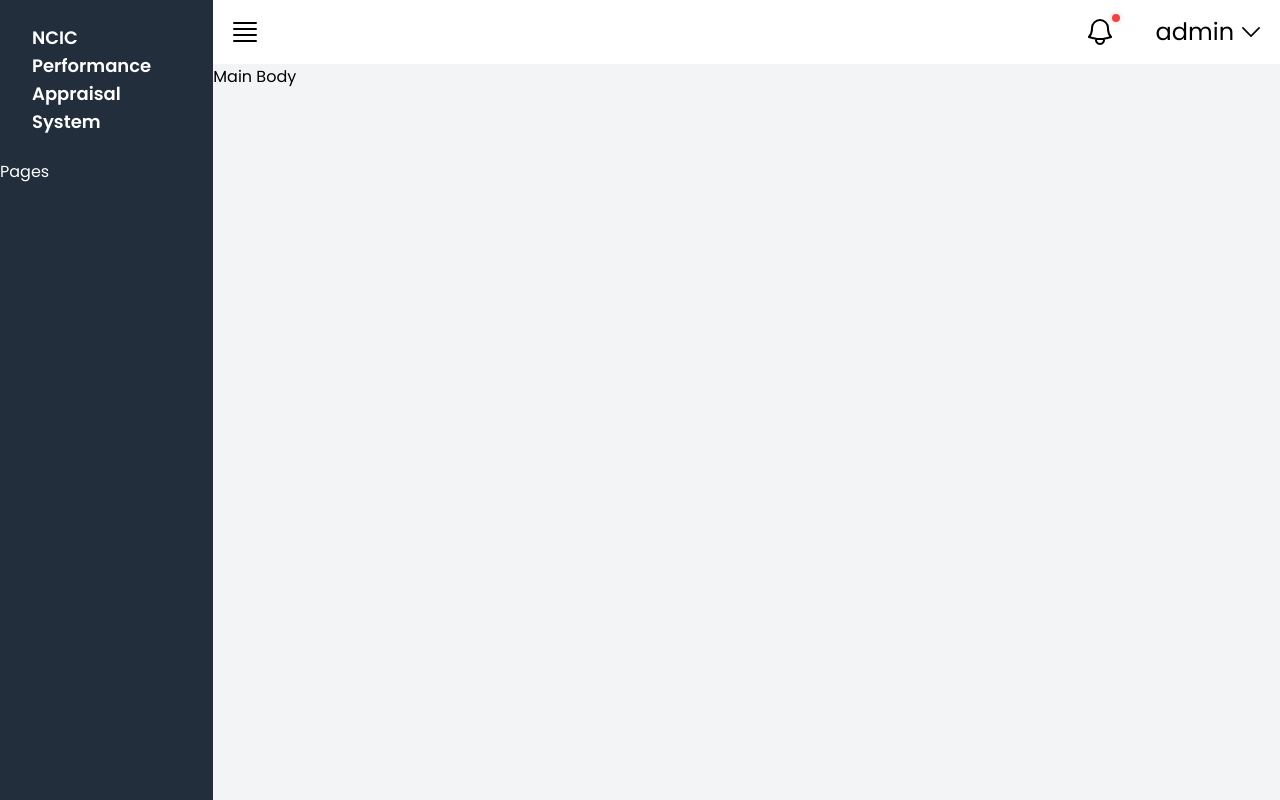
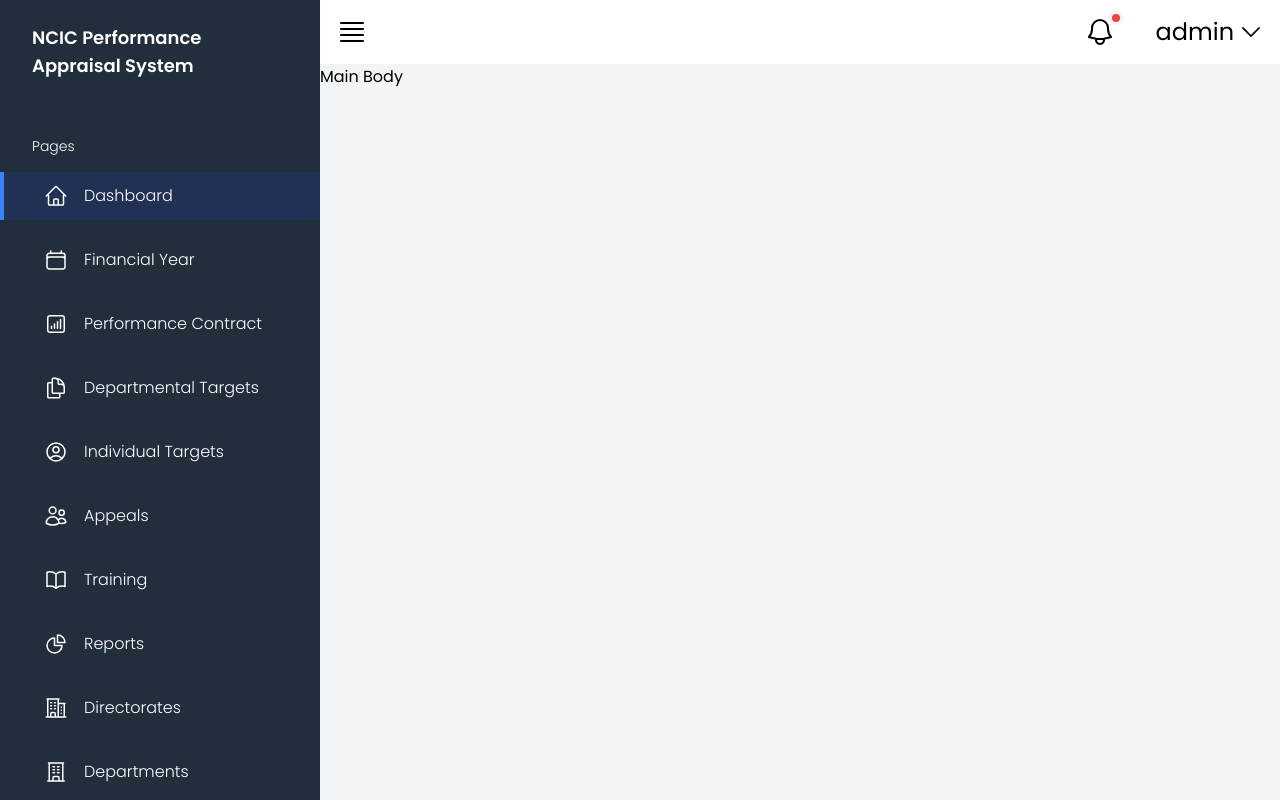
Before and after one commit to FrezeSteve/first-dashboard-design, a React (Vite) app: page / in a window 1280 px wide. Built offline with nearby package versions, Linux system fonts and the light colour scheme.

Commit message:
finished adding sidebar items

```diff
--- a/src/App.jsx
+++ b/src/App.jsx
@@ -8,7 +8,7 @@ export default function App() {
     return (
         <div className="grid grid-cols-12 w-screen h-screen overflow-hidden">
             <SideBar />
-            <div className={` ${isSeen ? "col-span-12" : "col-span-2 md:col-span-8 lg:col-span-9 xl:col-span-10 overflow-x-hidden"}`}>
+            <div className={`${isSeen ? "col-span-12" : "col-span-2 md:col-span-8 lg:col-span-9 overflow-x-hidden"}`}>
                 <Header />
                 <div className="bg-gray-100 customHeight overflow-x-hidden overflow-y-auto">
                     <div>Main Body</div>
--- a/src/components/Sidebar.jsx
+++ b/src/components/Sidebar.jsx
@@ -2,12 +2,137 @@ import IndexContextFunc from "../context";
 
 export default function SideBar() {
     const { isSeen } = IndexContextFunc();
+    const listSideBar = [
+        {
+            icon: (
+                <svg xmlns="http://www.w3.org/2000/svg" fill="none" viewBox="0 0 24 24" strokeWidth={1.5} stroke="currentColor" className="w-6 h-6">
+                    <path
+                        strokeLinecap="round"
+                        strokeLinejoin="round"
+                        d="m2.25 12 8.954-8.955c.44-.439 1.152-.439 1.591 0L21.75 12M4.5 9.75v10.125c0 .621.504 1.125 1.125 1.125H9.75v-4.875c0-.621.504-1.125 1.125-1.125h2.25c.621 0 1.125.504 1.125 1.125V21h4.125c.621 0 1.125-.504 1.125-1.125V9.75M8.25 21h8.25"
+                    />
+                </svg>
+            ),
+            name: "Dashboard",
+        },
+        {
+            icon: (
+                <svg xmlns="http://www.w3.org/2000/svg" fill="none" viewBox="0 0 24 24" strokeWidth={1.5} stroke="currentColor" className="w-6 h-6">
+                    <path
+                        strokeLinecap="round"
+                        strokeLinejoin="round"
+                        d="M6.75 3v2.25M17.25 3v2.25M3 18.75V7.5a2.25 2.25 0 0 1 2.25-2.25h13.5A2.25 2.25 0 0 1 21 7.5v11.25m-18 0A2.25 2.25 0 0 0 5.25 21h13.5A2.25 2.25 0 0 0 21 18.75m-18 0v-7.5A2.25 2.25 0 0 1 5.25 9h13.5A2.25 2.25 0 0 1 21 11.25v7.5"
+                    />
+                </svg>
+            ),
+            name: "Financial Year",
+        },
+        {
+            icon: (
+                <svg xmlns="http://www.w3.org/2000/svg" fill="none" viewBox="0 0 24 24" strokeWidth={1.5} stroke="currentColor" className="w-6 h-6">
+                    <path strokeLinecap="round" strokeLinejoin="round" d="M7.5 14.25v2.25m3-4.5v4.5m3-6.75v6.75m3-9v9M6 20.25h12A2.25 2.25 0 0 0 20.25 18V6A2.25 2.25 0 0 0 18 3.75H6A2.25 2.25 0 0 0 3.75 6v12A2.25 2.25 0 0 0 6 20.25Z" />
+                </svg>
+            ),
+            name: "Performance Contract",
+        },
+        {
+            icon: (
+                <svg xmlns="http://www.w3.org/2000/svg" fill="none" viewBox="0 0 24 24" strokeWidth={1.5} stroke="currentColor" className="w-6 h-6">
+                    <path
+                        strokeLinecap="round"
+                        strokeLinejoin="round"
+                        d="M15.75 17.25v3.375c0 .621-.504 1.125-1.125 1.125h-9.75a1.125 1.125 0 0 1-1.125-1.125V7.875c0-.621.504-1.125 1.125-1.125H6.75a9.06 9.06 0 0 1 1.5.124m7.5 10.376h3.375c.621 0 1.125-.504 1.125-1.125V11.25c0-4.46-3.243-8.161-7.5-8.876a9.06 9.06 0 0 0-1.5-.124H9.375c-.621 0-1.125.504-1.125 1.125v3.5m7.5 10.375H9.375a1.125 1.125 0 0 1-1.125-1.125v-9.25m12 6.625v-1.875a3.375 3.375 0 0 0-3.375-3.375h-1.5a1.125 1.125 0 0 1-1.125-1.125v-1.5a3.375 3.375 0 0 0-3.375-3.375H9.75"
+                    />
+                </svg>
+            ),
+            name: "Departmental Targets",
+        },
+        {
+            icon: (
+                <svg xmlns="http://www.w3.org/2000/svg" fill="none" viewBox="0 0 24 24" strokeWidth={1.5} stroke="currentColor" className="w-6 h-6">
+                    <path strokeLinecap="round" strokeLinejoin="round" d="M17.982 18.725A7.488 7.488 0 0 0 12 15.75a7.488 7.488 0 0 0-5.982 2.975m11.963 0a9 9 0 1 0-11.963 0m11.963 0A8.966 8.966 0 0 1 12 21a8.966 8.966 0 0 1-5.982-2.275M15 9.75a3 3 0 1 1-6 0 3 3 0 0 1 6 0Z" />
+                </svg>
+            ),
+            name: "Individual Targets",
+        },
+        {
+            icon: (
+                <svg xmlns="http://www.w3.org/2000/svg" fill="none" viewBox="0 0 24 24" strokeWidth={1.5} stroke="currentColor" className="w-6 h-6">
+                    <path
+                        strokeLinecap="round"
+                        strokeLinejoin="round"
+                        d="M15 19.128a9.38 9.38 0 0 0 2.625.372 9.337 9.337 0 0 0 4.121-.952 4.125 4.125 0 0 0-7.533-2.493M15 19.128v-.003c0-1.113-.285-2.16-.786-3.07M15 19.128v.106A12.318 12.318 0 0 1 8.624 21c-2.331 0-4.512-.645-6.374-1.766l-.001-.109a6.375 6.375 0 0 1 11.964-3.07M12 6.375a3.375 3.375 0 1 1-6.75 0 3.375 3.375 0 0 1 6.75 0Zm8.25 2.25a2.625 2.625 0 1 1-5.25 0 2.625 2.625 0 0 1 5.25 0Z"
+                    />
+                </svg>
+            ),
+            name: "Appeals",
+        },
+        {
+            icon: (
+                <svg xmlns="http://www.w3.org/2000/svg" fill="none" viewBox="0 0 24 24" strokeWidth={1.5} stroke="currentColor" className="w-6 h-6">
+                    <path
+                        strokeLinecap="round"
+                        strokeLinejoin="round"
+                        d="M12 6.042A8.967 8.967 0 0 0 6 3.75c-1.052 0-2.062.18-3 .512v14.25A8.987 8.987 0 0 1 6 18c2.305 0 4.408.867 6 2.292m0-14.25a8.966 8.966 0 0 1 6-2.292c1.052 0 2.062.18 3 .512v14.25A8.987 8.987 0 0 0 18 18a8.967 8.967 0 0 0-6 2.292m0-14.25v14.25"
+                    />
+                </svg>
+            ),
+            name: "Training",
+        },
+        {
+            icon: (
+                <svg xmlns="http://www.w3.org/2000/svg" fill="none" viewBox="0 0 24 24" strokeWidth={1.5} stroke="currentColor" className="w-6 h-6">
+                    <path strokeLinecap="round" strokeLinejoin="round" d="M10.5 6a7.5 7.5 0 1 0 7.5 7.5h-7.5V6Z" />
+                    <path strokeLinecap="round" strokeLinejoin="round" d="M13.5 10.5H21A7.5 7.5 0 0 0 13.5 3v7.5Z" />
+                </svg>
+            ),
+            name: "Reports",
+        },
+        {
+            icon: (
+                <svg xmlns="http://www.w3.org/2000/svg" fill="none" viewBox="0 0 24 24" strokeWidth={1.5} stroke="currentColor" className="w-6 h-6">
+                    <path
+                        strokeLinecap="round"
+                        strokeLinejoin="round"
+                        d="M2.25 21h19.5m-18-18v18m10.5-18v18m6-13.5V21M6.75 6.75h.75m-.75 3h.75m-.75 3h.75m3-6h.75m-.75 3h.75m-.75 3h.75M6.75 21v-3.375c0-.621.504-1.125 1.125-1.125h2.25c.621 0 1.125.504 1.125 1.125V21M3 3h12m-.75 4.5H21m-3.75 3.75h.008v.008h-.008v-.008Zm0 3h.008v.008h-.008v-.008Zm0 3h.008v.008h-.008v-.008Z"
+                    />
+                </svg>
+            ),
+            name: "Directorates",
+        },
+        {
+            icon: (
+                <svg xmlns="http://www.w3.org/2000/svg" fill="none" viewBox="0 0 24 24" strokeWidth={1.5} stroke="currentColor" className="w-6 h-6">
+                    <path strokeLinecap="round" strokeLinejoin="round" d="M3.75 21h16.5M4.5 3h15M5.25 3v18m13.5-18v18M9 6.75h1.5m-1.5 3h1.5m-1.5 3h1.5m3-6H15m-1.5 3H15m-1.5 3H15M9 21v-3.375c0-.621.504-1.125 1.125-1.125h3.75c.621 0 1.125.504 1.125 1.125V21" />
+                </svg>
+            ),
+            name: "Departments",
+        },
+        {
+            icon: (
+                <svg xmlns="http://www.w3.org/2000/svg" fill="none" viewBox="0 0 24 24" strokeWidth={1.5} stroke="currentColor" className="w-6 h-6">
+                    <path
+                        strokeLinecap="round"
+                        strokeLinejoin="round"
+                        d="M18 18.72a9.094 9.094 0 0 0 3.741-.479 3 3 0 0 0-4.682-2.72m.94 3.198.001.031c0 .225-.012.447-.037.666A11.944 11.944 0 0 1 12 21c-2.17 0-4.207-.576-5.963-1.584A6.062 6.062 0 0 1 6 18.719m12 0a5.971 5.971 0 0 0-.941-3.197m0 0A5.995 5.995 0 0 0 12 12.75a5.995 5.995 0 0 0-5.058 2.772m0 0a3 3 0 0 0-4.681 2.72 8.986 8.986 0 0 0 3.74.477m.94-3.197a5.971 5.971 0 0 0-.94 3.197M15 6.75a3 3 0 1 1-6 0 3 3 0 0 1 6 0Zm6 3a2.25 2.25 0 1 1-4.5 0 2.25 2.25 0 0 1 4.5 0Zm-13.5 0a2.25 2.25 0 1 1-4.5 0 2.25 2.25 0 0 1 4.5 0Z"
+                    />
+                </svg>
+            ),
+            name: "Users",
+        },
+    ];
 
     return (
-        <div className={`bg-[#222e3c] text-white ${isSeen ? "hidden" : "flex flex-col col-span-10 md:col-span-4 lg:col-span-3 xl:col-span-2"}`}>
+        <div className={`bg-[#222e3c] text-white overflow-y-auto ${isSeen ? "hidden" : "flex flex-col col-span-10 md:col-span-4 lg:col-span-3"}`}>
             <div className="py-6 px-8 text-lg font-semibold">NCIC Performance Appraisal System</div>
-            <ul className="grow">
-                <li>Pages</li>
+            <ul className="grow overflow-x-hidden overflow-y-auto">
+                <li className="pl-8 mt-8 mb-4 text-sm font-light">Pages</li>
+                {listSideBar.map((el, index) => (
+                    <li className={`flex items-center gap-4 pl-10 mb-4 border-l-4 ${index === 0 ? "border-blue-500 bg-blue-900/30" : "border-[#222e3c]"} py-3 cursor-pointer hover:bg-blue-900/30`}>
+                        {el.icon}
+                        <span className="font-light">{el.name}</span>
+                    </li>
+                ))}
             </ul>
         </div>
     );
```
